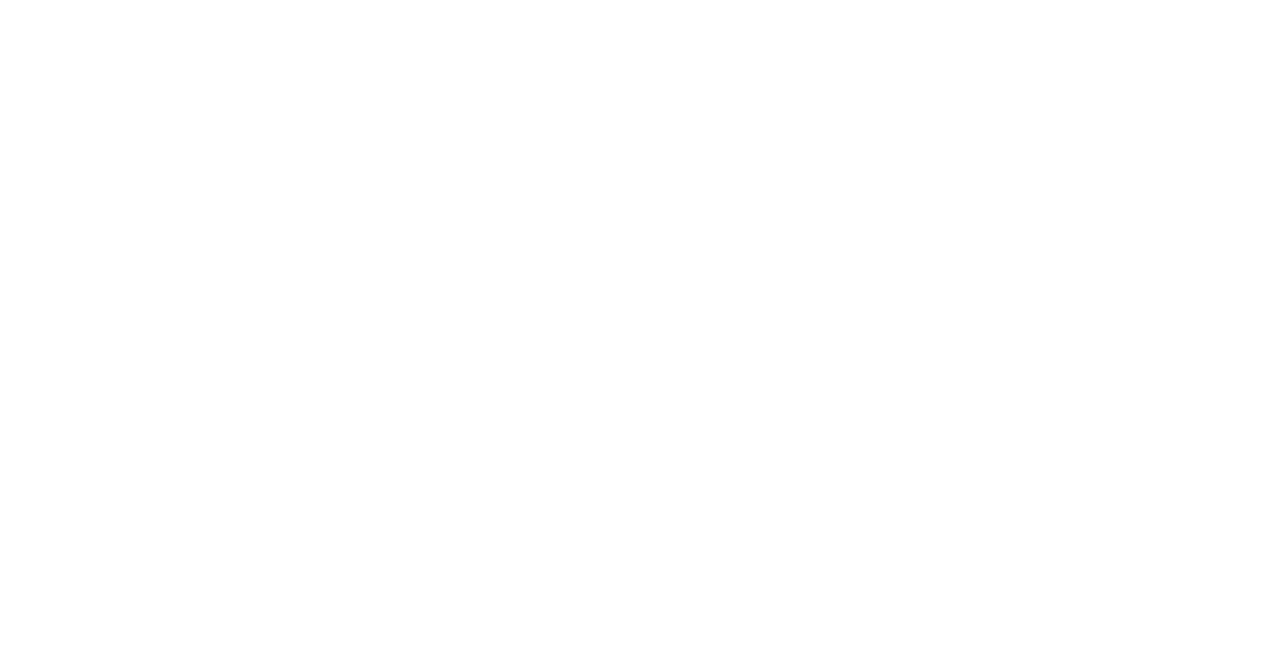
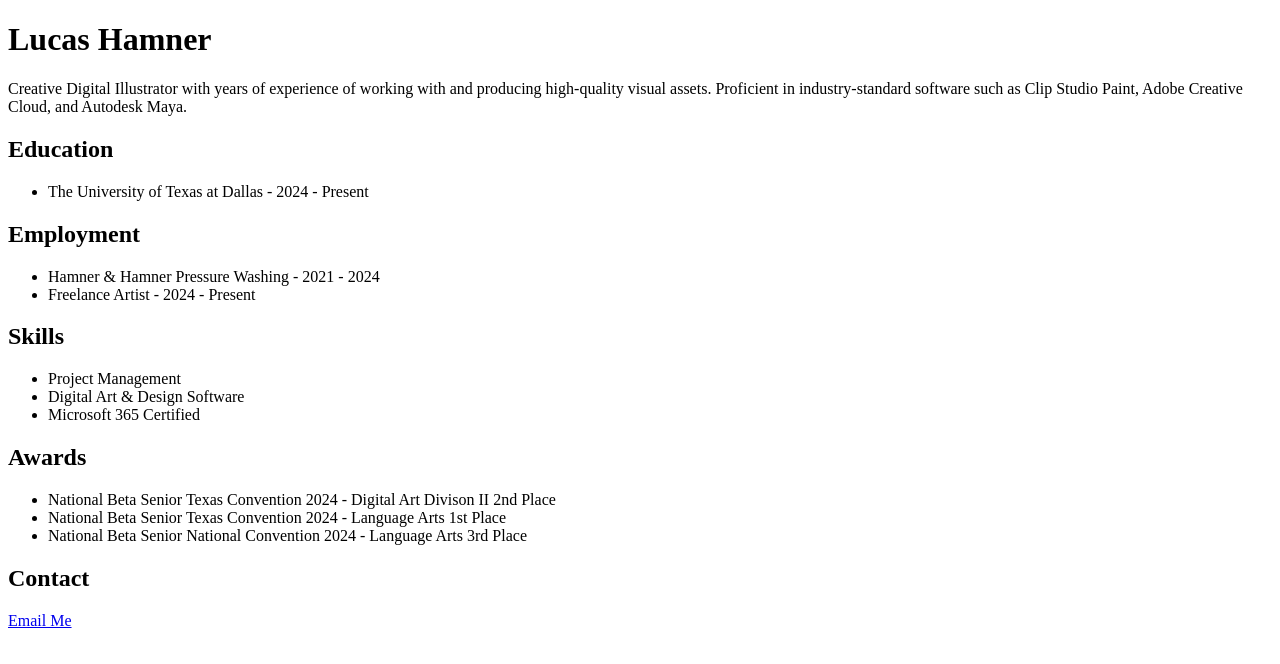
Before and after one commit to lucas-hamner/week-8-midterm, a plain HTML site: page index.html in a window 1280 px wide. Drawn offline with Linux system fonts and the light colour scheme.

Commit message:
added resume sections + content

```diff
--- a/index.html
+++ b/index.html
@@ -12,5 +12,47 @@
 <body>
 
 
+    <div class="container">
+
+        <h1>Lucas Hamner</h1>
+
+        <p>
+          Creative Digital Illustrator with years of experience of working
+          with and producing high-quality visual assets. Proficient in industry-standard
+          software such as Clip Studio Paint, Adobe Creative Cloud, and Autodesk Maya.
+        </p>
+
+        <h2>Education</h2>
+        <ul>
+          <li>The University of Texas at Dallas - 2024 - Present</li>
+        </ul>
+
+        <h2>Employment</h2>
+        <ul>
+          <li>Hamner & Hamner Pressure Washing - 2021 - 2024</li>
+          <li>Freelance Artist - 2024 - Present</li>
+        </ul>
+
+        <h2>Skills</h2>
+        <ul>
+          <li>Project Management</li>
+          <li>Digital Art & Design Software</li>
+          <li>Microsoft 365 Certified</li>
+        </ul>
+
+        <h2>Awards</h2>
+        <ul>
+          <li>National Beta Senior Texas Convention 2024 - Digital Art Divison II 2nd Place</li>
+          <li>National Beta Senior Texas Convention 2024 - Language Arts 1st Place</li>
+          <li>National Beta Senior National Convention 2024 - Language Arts 3rd Place</li>
+        </ul>
+
+        <h2>Contact</h2>
+        <p>
+          <a href="mailto:lrh230002@utdallas.edu">Email Me</a>
+        </p>
+
+    </div>
+
 </body>
 </html>
```
